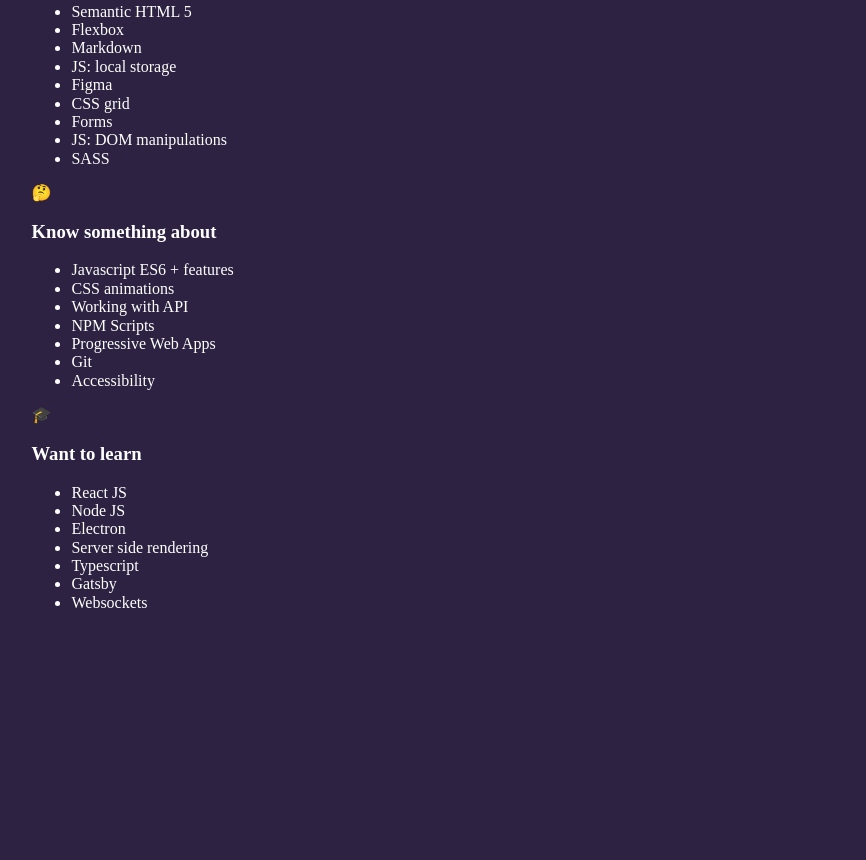
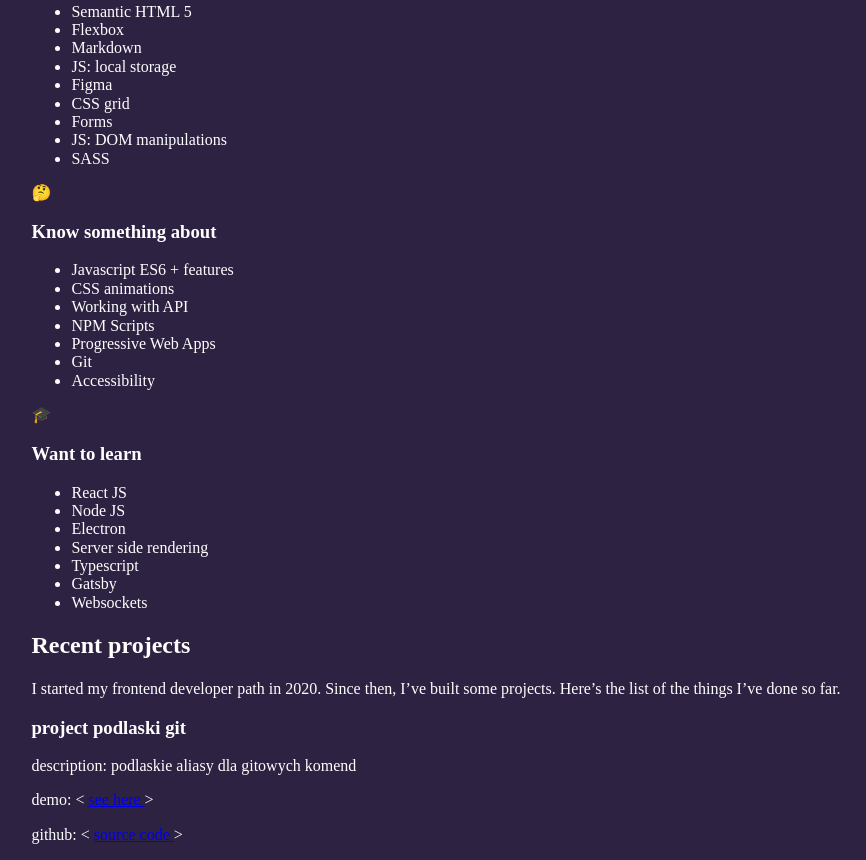
Before and after one commit to adam-poplawski/adam-poplawski.github.io, a website built with webpack: page src/pages/index.html in a window 1280 px wide. Shown: the part 293-1153 px from the top of the page, without its empty margins (24-890 px from the left). Before the commit the page ends 921 px from the top, so only its background shows below. Built offline with nearby package versions, Linux system fonts and the light colour scheme.

Commit message:
Added section: Projects

```diff
--- a/src/pages/index.html
+++ b/src/pages/index.html
@@ -28,9 +28,11 @@
       <div class="hero__description">
         <h1 class="hero__header">My name is Adam and I’m an aspiring <span class="hero__special">Frontend
             developer</span> and teacher of IT skills. </h1>
-        <p class="hero__paragraph">You might be interested in checking the list of <a href="#skills">my skills</a>. Don’t forget to have a
-          glimpse at <a href="#projects">my projects</a>. Currently I’m looking for a new challenges so if you have one - <a href="#contact">contact me</a> 😊</p>
-          <a class="hero__contact" href="mailto:adampoplawski2008@gmail.com">adampoplawski2008@gmail.com</a>
+        <p class="hero__paragraph">You might be interested in checking the list of <a href="#skills">my skills</a>.
+          Don’t forget to have a
+          glimpse at <a href="#projects">my projects</a>. Currently I’m looking for a new challenges so if you have one
+          - <a href="#contact">contact me</a> 😊</p>
+        <a class="hero__contact" href="mailto:adampoplawski2008@gmail.com">adampoplawski2008@gmail.com</a>
       </div>
     </section>
     <section class="skills" id="skills">
@@ -78,8 +80,28 @@
           <li class="skills-list__item">Websockets</li>
         </ul>
       </article>
+    </section>
+
+    <section class="projects">
+      <h2 class="projects__header">Recent projects</h2>
+      <p class="projects__description">I started my frontend developer path in 2020. Since then, I’ve built some
+        projects. Here’s the list of the things I’ve done so far.</p>
+      <div class="projects-grid">
+        <article class="project">
+          <h3 class="project__title">
+            <span>project</span> <span>podlaski git</span>
+          </h3>
+          <p><span>description:</span>
+            <span>podlaskie aliasy dla gitowych komend</span></p>
+            <p><span>demo:</span>
+              <span> &lt; <a href="#" title="podlaski git - demo"> see here </a> &gt; </span></p>
+              <p><span>github:</span>
+                <span> &lt;  <a href="#" title="podlaski git - code"> source code  </a> &gt; </span></p>
+        </article>
+      </div>
 
     </section>
   </main>
 </body>
+
 </html>
```
